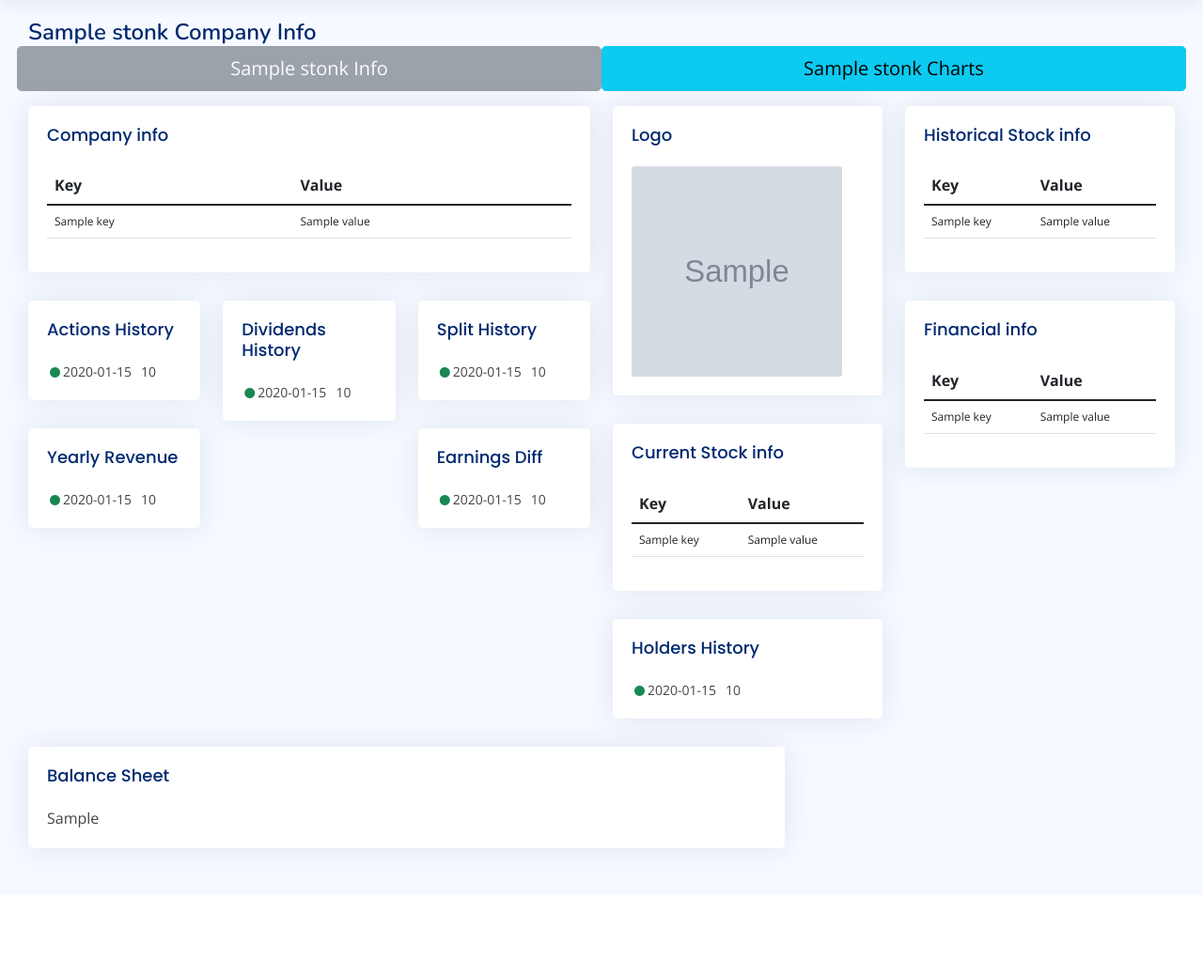
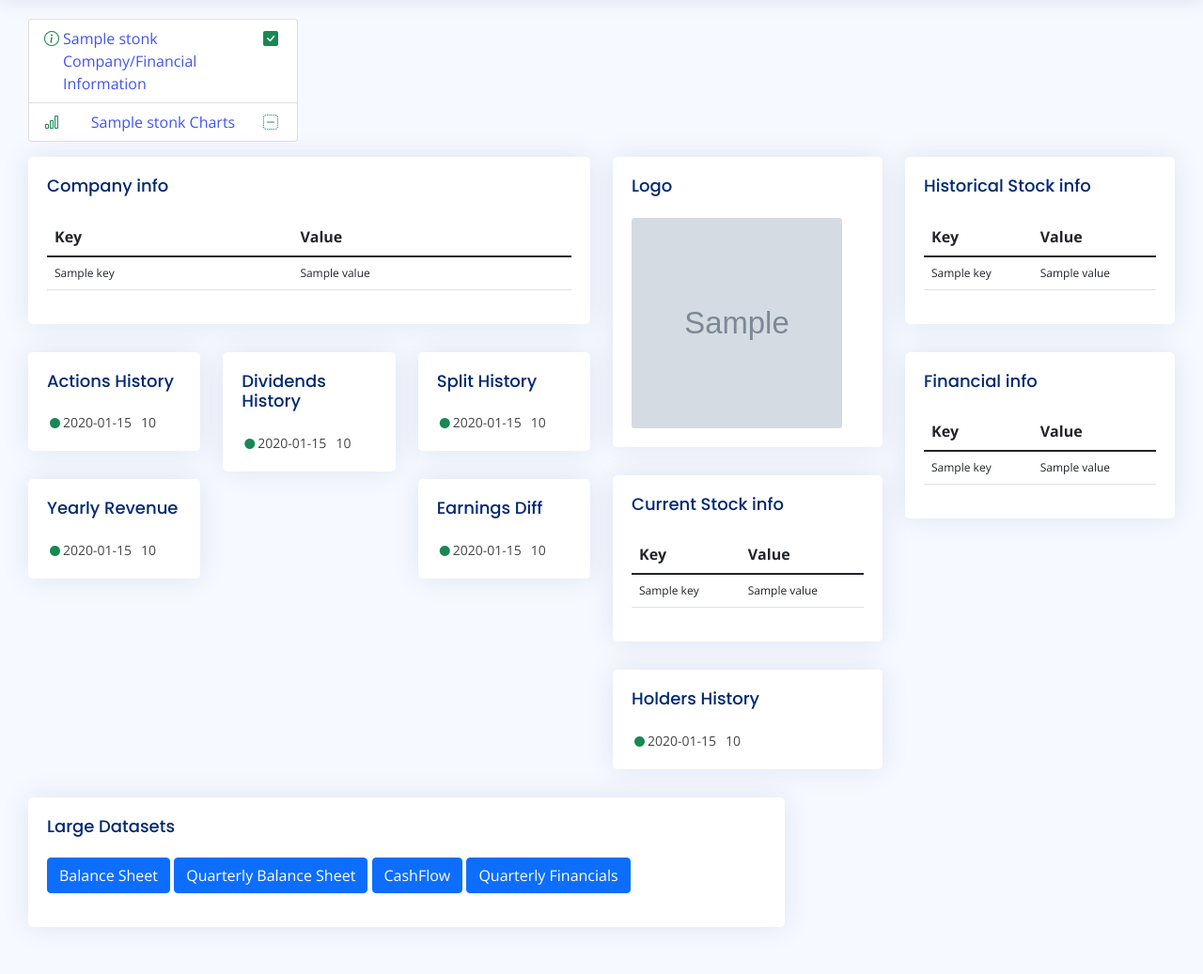
Before and after one commit to RH-sdavey/SeanCoin, a Flask app: template templates/company_info.html in a window 1280 px wide. Shown: the part 60-1097 px from the top of the page at 94% size. Before the commit the page ends 978 px from the top, so only its background shows below. Run offline with Flask 2, Linux system fonts and the light colour scheme; the template is opened without the code that fills it: most values are stand-ins (such as "Sample title", 1, 10 or a date in 2020); grey boxes marked "Sample" are stand-in pictures; parts of the project's set-up code (start-up, migrations or seed data) failed here and were passed over; some libraries are stand-ins or nearby versions.

Commit message:
add large datasets to company_info.html
and new menu system to stop of stonk_charts and stonk_info pages

```diff
--- a/backend/stonk.py
+++ b/backend/stonk.py
@@ -18,6 +18,9 @@ class Stonk:
         self.splits = self.yf_stonk.splits.to_dict()
         self.earnings = self.yf_stonk.earnings.to_dict()
         self.balance_sheet = self.yf_stonk.balance_sheet
+        self.quarterly_balance_sheet = self.yf_stonk.quarterly_balance_sheet
+        self.quarterly_financials = self.yf_stonk.quarterly_financials
+        self.cashflow = self.yf_stonk.cashflow
         self.company_data = {column: self.yf_stonk.info[column] for column in company_columns}
         self.current_stock = {column: self.yf_stonk.info[column] for column in current_stock_columns}
         self.historical_stock = {column: self.yf_stonk.info[column] for column in historical_stock_columns}
--- a/templates/company_info.html
+++ b/templates/company_info.html
@@ -2,11 +2,18 @@
 
 {% block mainTitleSpan %}
 <div class="row">
-    <h1>{{ stonk|capitalize }} Company Info</h1>
-    <a href="{{ url_for('stonk_info', stonk=stonk) }}" class="btn btn-secondary btn-lg col-lg-6 disabled" role="button"
-       aria-disabled="true">{{ stonk|capitalize }} Info</a>
-    <a href="{{ url_for('stonk_charts', stonk=stonk) }}" class="btn btn-info btn-lg col-lg-6" role="button">{{
-        stonk|capitalize }} Charts</a>
+    <div class="col-lg-3">
+        <ul class="list-group">
+            <li class="list-group-item d-flex justify-content-between"><i class="bi bi-info-circle me-1 text-success"></i>
+                <a href="{{ url_for('stonk_info', stonk=stonk) }}" role="button">{{ stonk|capitalize }} Company/Financial Information</a>
+                <i class="bi bi-check-square-fill me-1 text-success"></i>
+            </li>
+            <li class="list-group-item  d-flex justify-content-between "><i class="bi bi-bar-chart me-1 text-success"></i>
+                <a href="{{ url_for('stonk_charts', stonk=stonk) }}" role="button">{{ stonk|capitalize }} Charts</a>
+                <i class="bi bi-dash-square-dotted me-1 text-success"></i>
+            </li>
+        </ul>
+    </div>
 </div>
 {% endblock %}
 
@@ -225,8 +232,49 @@
     <div class="col-lg-8">
         <div class="card info-card sales-card">
             <div class="card-body">
-                <h5 class="card-title">Balance Sheet</h5>
-                {{ stonk_obj.balance_sheet.to_html()|safe }}
+                <h5 class="card-title">Large Datasets</h5>
+                <p>
+                  <button class="btn btn-primary" type="button" data-bs-toggle="collapse"
+                          data-bs-target="#collapseBalance" aria-expanded="false" aria-controls="collapseBalance">
+                    Balance Sheet
+                  </button>
+                  <button class="btn btn-primary" type="button" data-bs-toggle="collapse"
+                          data-bs-target="#collapseQuartBalance" aria-expanded="false" aria-controls="collapseQuartBalance">
+                    Quarterly Balance Sheet
+                  </button>
+                  <button class="btn btn-primary" type="button" data-bs-toggle="collapse"
+                          data-bs-target="#collapseCashflow" aria-expanded="false" aria-controls="collapseCashflow">
+                    CashFlow
+                  </button>
+                  <button class="btn btn-primary" type="button" data-bs-toggle="collapse"
+                          data-bs-target="#collapseQuartFinance" aria-expanded="false" aria-controls="collapseQuartFinance">
+                    Quarterly Financials
+                  </button>
+                </p>
+                <div class="collapse" id="collapseBalance">
+                  <div class="card card-body">
+                      <h4 class="card-title">Balance Sheet</h4>
+                    {{ stonk_obj.balance_sheet.to_html(classes=["table-bordered", "table-striped", "table-hover"])|safe }}
+                  </div>
+                </div>
+                <div class="collapse" id="collapseQuartBalance">
+                  <div class="card card-body">
+                      <h4 class="card-title">Quarterly Balance Sheet</h4>
+                    {{ stonk_obj.quarterly_balance_sheet.to_html(classes=["table-bordered", "table-striped", "table-hover"])|safe }}
+                  </div>
+                </div>
+                <div class="collapse" id="collapseCashflow">
+                  <div class="card card-body">
+                      <h4 class="card-title">CashFlow</h4>
+                    {{ stonk_obj.cashflow.to_html(classes=["table-bordered", "table-striped", "table-hover"])|safe }}
+                  </div>
+                </div>
+                <div class="collapse" id="collapseQuartFinance">
+                  <div class="card card-body">
+                      <h4 class="card-title">Quarterly Financials</h4>
+                    {{ stonk_obj.quarterly_financials.to_html(classes=["table-bordered", "table-striped", "table-hover"])|safe }}
+                  </div>
+                </div>
             </div>
         </div>
     </div>
```
Also changed, not shown: templates/stonk_charts.html (+12 -3 lines).
